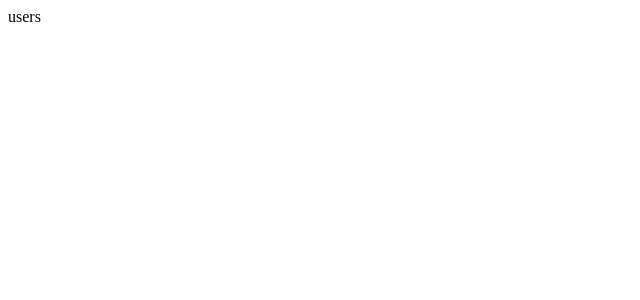
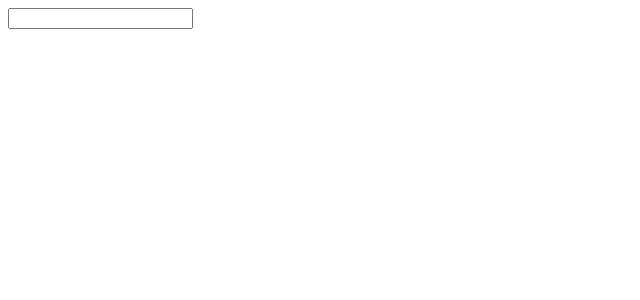
Before and after one commit to jihanv/react-hook-form-tutorial, a React (Vite) app in the folder react-hook-tutorial/: page / in a window 1280 px wide. Shown: the top 300 px of the page, without its empty margins (0-640 px from the left). Built offline with nearby package versions, Linux system fonts and the light colour scheme.

Commit message:
Add input in Users.

```diff
--- a/react-hook-tutorial/src/users/components/Users.tsx
+++ b/react-hook-tutorial/src/users/components/Users.tsx
@@ -1,6 +1,6 @@
 
 export default function Users() {
     return (
-        <div>users</div>
+        <div><input /></div>
     )
 }
```
